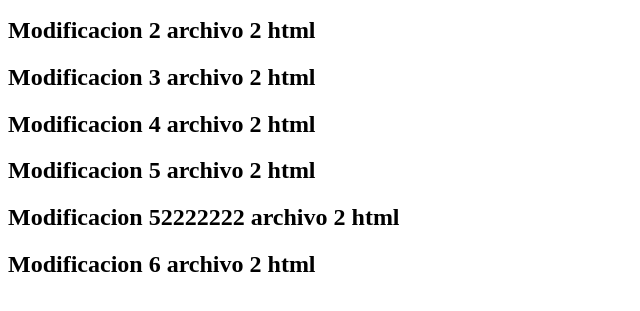
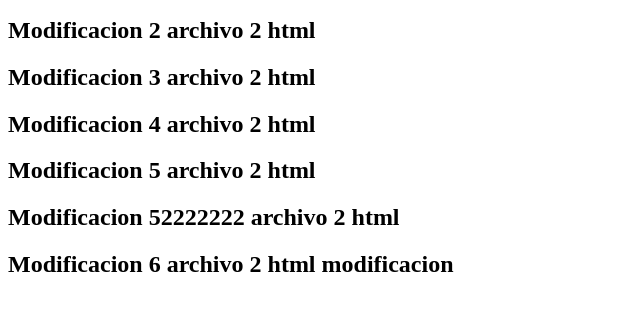
Before and after one commit to staudytorres/Repaso, a plain HTML site: page index-2.html in a window 1280 px wide. Shown: the part 97-408 px from the top of the page, without its empty margins (0-640 px from the left). Drawn offline with Linux system fonts and the light colour scheme.

Commit message:
#14 nueva modificacion

```diff
--- a/index-2.html
+++ b/index-2.html
@@ -16,7 +16,7 @@
     <h2>Modificacion 4 archivo 2 html</h2>
     <h2>Modificacion 5 archivo 2 html</h2>
     <h2>Modificacion 52222222 archivo 2 html</h2>
-    <h2>Modificacion 6 archivo 2 html</h2>
+    <h2>Modificacion 6 archivo 2 html modificacion</h2>
 </body>
 
 </html>
```
